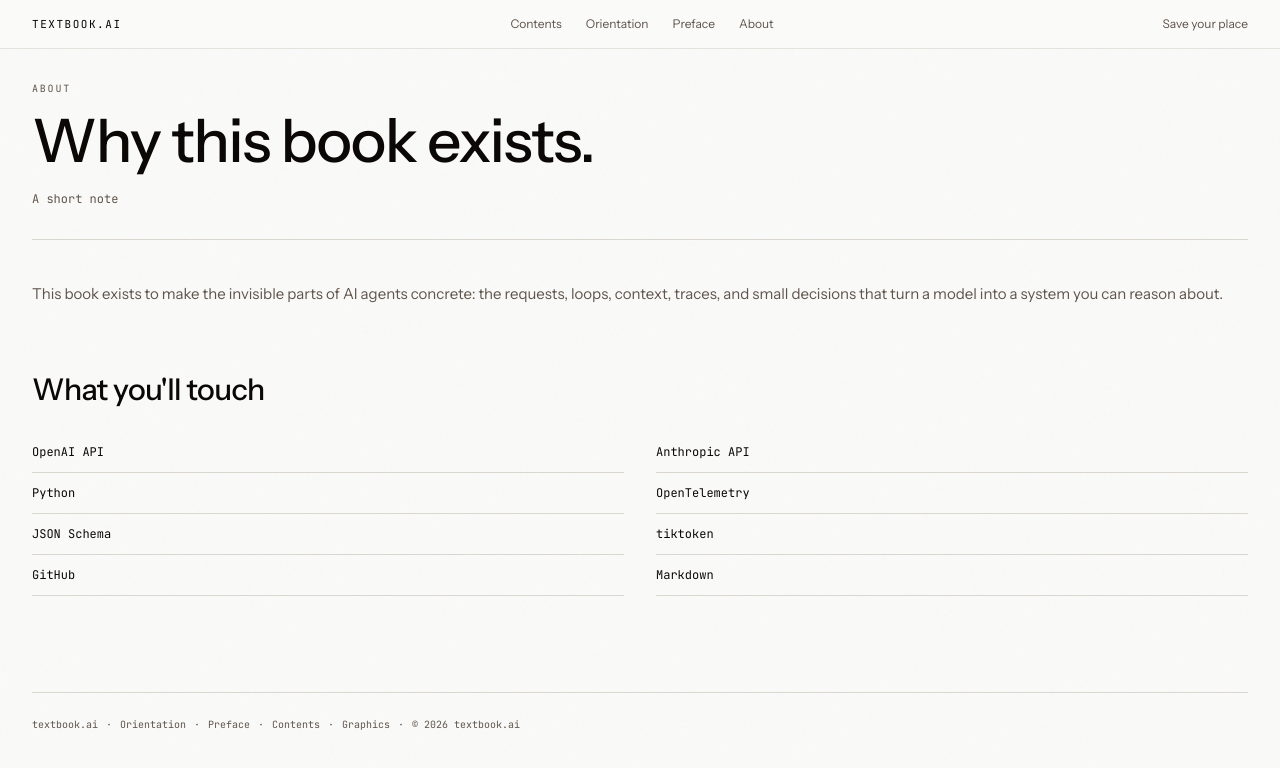
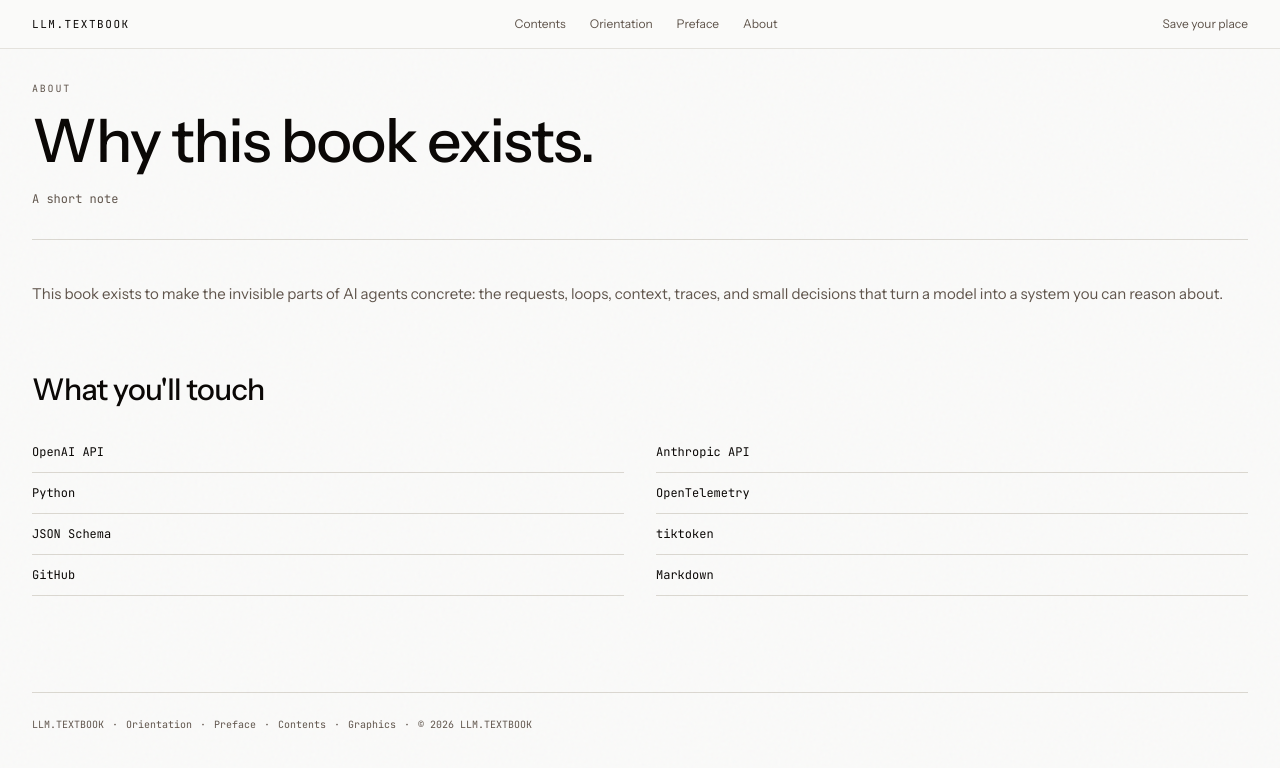
Before and after one commit to tayden-b/interactive-ai-course, a Next.js app in the folder site/: page /about in a window 1280 px wide. Shown: the top 768 px of the page. Built offline with nearby package versions, Linux system fonts and the light colour scheme; no server answers.

Commit message:
Rename the displayed product to LLM.TEXTBOOK
Also routes layout metadata and the OG image through lib/brand.ts instead of repeating
the string, so the next rename really is one line.

```diff
--- a/site/app/layout.tsx
+++ b/site/app/layout.tsx
@@ -1,4 +1,5 @@
 import React from "react"
+import { BRAND, TAGLINE } from "@/lib/brand"
 import type { Metadata } from 'next'
 import { Instrument_Sans, Instrument_Serif, JetBrains_Mono } from 'next/font/google'
 import { Analytics } from '@vercel/analytics/next'
@@ -30,7 +31,7 @@ const siteUrl =
     ? `https://${process.env.VERCEL_PROJECT_PRODUCTION_URL}`
     : 'http://localhost:3077')
 
-const TITLE = 'textbook.ai · Your guide to LLMs and agents'
+const TITLE = `${BRAND} · ${TAGLINE}`
 const DESCRIPTION =
   'An interactive book on LLMs and agents. Eight modules, a diagram for every idea, and a project you build locally with your own coding agent — then the site shows you your own run.'
 
@@ -38,11 +39,11 @@ export const metadata: Metadata = {
   metadataBase: new URL(siteUrl),
   title: TITLE,
   description: DESCRIPTION,
-  applicationName: 'textbook.ai',
+  applicationName: BRAND,
   authors: [{ name: 'Tayden Barretto', url: 'https://tayden.dev' }],
   openGraph: {
     type: 'website',
-    siteName: 'textbook.ai',
+    siteName: BRAND,
     title: TITLE,
     description: DESCRIPTION,
     url: siteUrl,
--- a/site/app/opengraph-image.tsx
+++ b/site/app/opengraph-image.tsx
@@ -1,6 +1,7 @@
 import { ImageResponse } from "next/og"
+import { BRAND, TAGLINE } from "@/lib/brand"
 
-export const alt = "textbook.ai · Your guide to LLMs and agents"
+export const alt = `${BRAND} · ${TAGLINE}`
 export const size = { width: 1200, height: 630 }
 export const contentType = "image/png"
 
@@ -30,7 +31,7 @@ export default function OpengraphImage() {
         <div style={{ display: "flex", alignItems: "center", gap: 14 }}>
           <div style={{ display: "flex", width: 10, height: 10, background: blue }} />
           <div style={{ display: "flex", fontSize: 22, letterSpacing: 4, color: muted, textTransform: "uppercase" }}>
-            textbook.ai
+            {BRAND}
           </div>
         </div>
 
--- a/site/lib/brand.ts
+++ b/site/lib/brand.ts
@@ -5,5 +5,5 @@
  * which stay put so URLs and deploys do not churn. Change these two lines to rename the
  * visible product; nothing else needs touching.
  */
-export const BRAND = "textbook.ai"
+export const BRAND = "LLM.TEXTBOOK"
 export const TAGLINE = "Your guide to LLMs and agents"
--- a/site/public/setup.md
+++ b/site/public/setup.md
@@ -1,6 +1,6 @@
 # Setup — instructions for the coding agent
 
-You are setting up **textbook.ai**, an interactive course on LLMs and agents,
+You are setting up **LLM.TEXTBOOK**, an interactive course on LLMs and agents,
 for the person you are talking to. Follow these steps in order. Do not improvise, do not
 skip ahead, and do not substitute your own idea of how a course folder should look.
 
```
Also changed, not shown: 2 other files (tests, documents, lock files or other folders).
